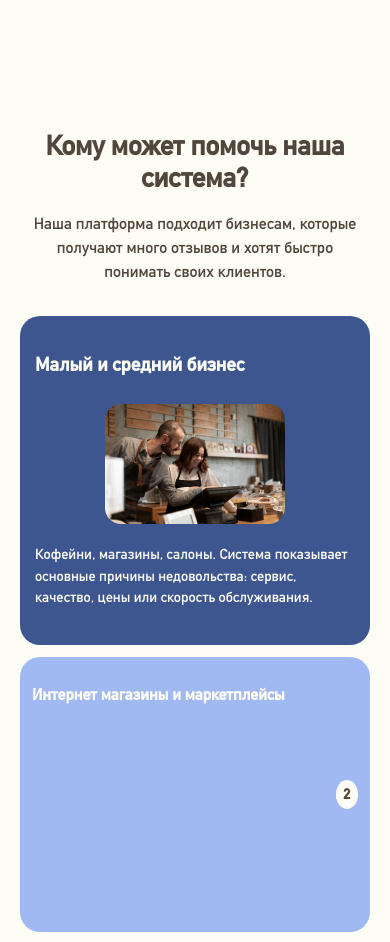
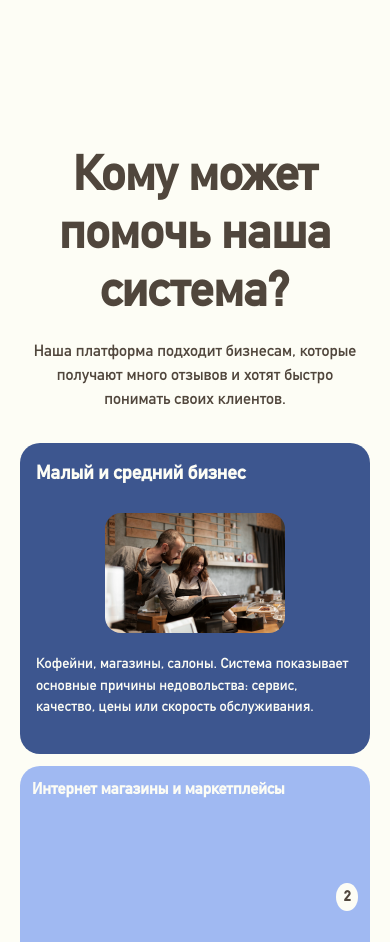
Before and after one commit to HasanovTimur9/review-analysis, a React (Vite) app in the folder frontend/frontend-review-analysis/: page / in a window 390 px wide. Shown: the part 3040-3982 px from the top of the page. Built offline with nearby package versions, Linux system fonts and the light colour scheme.

Commit message:
починен аккордеон

```diff
--- a/frontend/frontend-review-analysis/src/styles/AudiencePage.css
+++ b/frontend/frontend-review-analysis/src/styles/AudiencePage.css
@@ -1,20 +1,20 @@
 .audience-page {
     min-height: 100vh;
     background: var(--color-white);
-    padding: 10px 0;
+    padding: 0.6rem 0;
 }
 
 .audience-page .container {
-    max-width: 1400px;
+    max-width: 88rem;
     margin: 0 auto;
-    padding: 0 20px;
+    padding: 0 1.25rem;
 }
 
-.section-title {
+.audience-page .section-title {
     font-size: 3rem;
     text-align: center;
     color: var(--color-brown);
-    margin-bottom: 20px;
+    margin-bottom: 1rem;
     font-weight: 700;
 }
 
@@ -22,9 +22,9 @@
     font-size: 1.5rem;
     text-align: center;
     color: var(--color-brown);
-    margin-bottom: 80px;
+    margin-bottom: 5rem;
     line-height: 1.6;
-    max-width: 800px;
+    max-width: 50rem;
     margin-left: auto;
     margin-right: auto;
 }
@@ -32,15 +32,15 @@
 /* Горизонтальный аккордеон */
 .horizontal-accordion {
     display: flex;
-    gap: 20px;
+    gap: 1.25rem;
     align-items: stretch;
-    height: 600px;
+    height: 37rem;
 }
 
 .accordion-item {
-    flex: 0 0 80px; /* Закрытое состояние */
-    border-radius: 40px;
-    padding: 30px 20px;
+    flex: 0 0 5rem; /* Закрытое состояние */
+    border-radius: 2.5rem;
+    padding: 1.9rem 1.25rem;
     cursor: pointer;
     transition: all 0.5s cubic-bezier(0.4, 0, 0.2, 1);
     position: relative;
@@ -48,12 +48,12 @@
     flex-direction: column;
     justify-content: space-between;
     overflow: hidden;
-    min-height: 400px;
+    min-height: 25rem;
 }
 
 .accordion-item.active {
     flex: 1; /* Раскрытое состояние */
-    padding: 40px 30px;
+    padding: 2rem;
 }
 
 /* Цвета блоков */
@@ -75,10 +75,9 @@
 .accordion-title {
     font-size: 1.3rem;
     font-weight: 700;
-    margin-bottom: 20px;
+    margin-block: 0;
     color: var(--color-white);
     writing-mode: vertical-rl;
-    transform: rotate(180deg);
     text-align: center;
     white-space: nowrap;
     display: flex;
@@ -89,9 +88,8 @@
 
 .accordion-item.active .accordion-title {
     writing-mode: horizontal-tb;
-    transform: none;
-    font-size: 1.8rem;
-    margin-bottom: 30px;
+    font-size: 1.6rem;
+    margin-bottom: 0.8rem;
     text-align: left;
     display: block;
     height: auto;
@@ -103,7 +101,7 @@
     display: flex;
     flex-direction: column;
     opacity: 0;
-    transform: translateY(10px);
+    transform: translateY(0.625rem);
     visibility: hidden;
 }
 
@@ -114,37 +112,40 @@
 }
 
 .accordion-image-container {
-    flex: 1;
     display: flex;
+    justify-content: center;
     align-items: center;
-    justify-content: center;
-    margin: 20px 0;
-    padding: 0 20px;
+    width: auto;
+    height: auto;
+    margin: 0;
+    padding: 0;
 }
 
 .accordion-image {
+    width: auto;
+    height: auto;
     max-width: 100%;
-    max-height: 200px;
-    border-radius: 16px;
-    object-fit: cover;
+    max-height: 100%;
+    border-radius: 1rem;
+    object-fit: contain;
 }
 
 .accordion-description {
     font-size: 1.1rem;
     line-height: 1.6;
-    text-align: center;
+    text-align: left;
     color: var(--color-white);
-    margin-top: 20px;
+    margin-top: 0.8rem;
 }
 
 /* Номер блока в кружочке */
 .accordion-number {
     position: absolute;
-    bottom: 20px;
+    bottom: 1.25rem;
     left: 50%;
     transform: translateX(-50%);
-    width: 40px;
-    height: 40px;
+    width: 2.5rem;
+    height: 2.5rem;
     border-radius: 50%;
     background: var(--color-white);
     display: flex;
@@ -155,7 +156,7 @@
     color: var(--color-brown);
     transition: all 0.3s ease;
     line-height: 1;
-    padding-top: 4px;
+    padding-top: 0.25rem;
 
 }
 
@@ -168,29 +169,29 @@
 @media (max-width: 1024px) {
     .section-title {
         font-size: 2.5rem;
-        margin-bottom: 15px;
+        margin-bottom: 1rem;
     }
 
     .section-subtitle {
         font-size: 1.3rem;
-        margin-bottom: 60px;
-        max-width: 700px;
+        margin-bottom: 3.75rem;
+        max-width: 44rem;
     }
 
     .horizontal-accordion {
-        height: 500px;
-        gap: 15px;
+        height: 31rem;
+        gap: 1rem;
     }
 
     .accordion-item {
-        flex: 0 0 70px;
-        border-radius: 35px;
-        padding: 25px 15px;
-        min-height: 350px;
+        flex: 0 0 4.3rem;
+        border-radius: 2.2rem;
+        padding: 1.5rem 1rem;
+        min-height: 22rem;
     }
 
     .accordion-item.active {
-        padding: 35px 25px;
+        padding: 2.2rem 1.5rem;
     }
 
     .accordion-title {
@@ -199,11 +200,11 @@
 
     .accordion-item.active .accordion-title {
         font-size: 1.6rem;
-        margin-bottom: 25px;
+        margin-bottom: 1.5rem;
     }
 
     .accordion-image {
-        max-height: 180px;
+        max-height: 11.25rem;
     }
 
     .accordion-description {
@@ -211,47 +212,47 @@
     }
 
     .accordion-number {
-        width: 35px;
-        height: 35px;
+        width: 2.2rem;
+        height: 2.2rem;
         font-size: 1.1rem;
-        bottom: 15px;
+        bottom: 1rem;
     }
 }
 
 /* Большие мобильные (481px - 767px) */
 @media (max-width: 767px) {
     .audience-page {
-        padding: 5px 0;
+        padding: 0.3rem 0;
     }
 
     .container {
-        padding: 0 15px;
+        padding: 0 1rem;
     }
 
     .section-title {
         font-size: 2rem;
-        margin-bottom: 10px;
+        margin-bottom: 0.625rem;
     }
 
     .section-subtitle {
         font-size: 1.1rem;
-        margin-bottom: 40px;
+        margin-bottom: 2.5rem;
         max-width: 100%;
-        padding: 0 10px;
+        padding: 0 0.625rem;
     }
 
     .horizontal-accordion {
         height: auto;
         flex-direction: column;
-        gap: 15px;
+        gap: 1rem;
     }
 
     .accordion-item {
         flex: 1;
-        min-height: 80px;
+        min-height: 5rem;
         height: auto;
-        padding: 20px 15px;
-        border-radius: 25px;
+        padding: 1.25rem 1rem;
+        border-radius: 1.5rem;
         flex-direction: row;
         align-items: center;
         justify-content: space-between;
@@ -259,10 +260,10 @@
 
     .accordion-item.active {
         flex: 1;
-        min-height: 300px;
+        min-height: 19rem;
         flex-direction: column;
         align-items: flex-start;
-        padding: 25px 20px;
+        padding: 1.5rem 1.25rem;
     }
 
     .accordion-content {
@@ -283,7 +284,7 @@
 
     .accordion-item.active .accordion-title {
         font-size: 1.4rem;
-        margin-bottom: 20px;
+        margin-bottom: 1.25rem;
         text-align: left;
     }
 
@@ -292,17 +293,17 @@
     }
 
     .accordion-image-container {
-        margin: 15px 0;
-        padding: 0 10px;
+        margin: 1rem 0;
+        padding: 0 0.625rem;
     }
 
     .accordion-image {
-        max-height: 150px;
+        max-height: 9.4rem;
     }
 
     .accordion-description {
         font-size: 0.95rem;
-        margin-top: 15px;
+        margin-top: 1rem;
         text-align: left;
     }
 
@@ -311,10 +312,10 @@
         bottom: auto;
         left: auto;
         transform: none;
-        width: 30px;
-        height: 30px;
+        width: 1.9rem;
+        height: 1.9rem;
         font-size: 1rem;
-        margin-left: 10px;
+        margin-left: 0.625rem;
     }
 
     .accordion-item.active .accordion-number {
@@ -330,23 +331,23 @@
 
     .section-subtitle {
         font-size: 1rem;
-        margin-bottom: 30px;
+        margin-bottom: 1.9rem;
         line-height: 1.5;
     }
 
     .horizontal-accordion {
-        gap: 12px;
+        gap: 0.75rem;
     }
 
     .accordion-item {
-        min-height: 70px;
-        padding: 15px 12px;
-        border-radius: 20px;
+        min-height: 4.375rem;
+        padding: 1rem 0.75rem;
+        border-radius: 1.25rem;
     }
 
     .accordion-item.active {
-        min-height: 250px;
-        padding: 20px 15px;
+        min-height: 15.625rem;
+        padding: 1.25rem 1rem;
     }
 
     .accordion-title {
@@ -355,26 +356,26 @@
 
     .accordion-item.active .accordion-title {
         font-size: 1.2rem;
-        margin-bottom: 15px;
+        margin-bottom: 1rem;
     }
 
     .accordion-image-container {
-        margin: 10px 0;
+        margin: 0.625rem 0;
     }
 
     .accordion-image {
-        max-height: 120px;
+        max-height: 7.5rem;
     }
 
     .accordion-description {
         font-size: 0.9rem;
         line-height: 1.5;
-        margin-top: 12px;
+        margin-top: 0.75rem;
     }
 
     .accordion-number {
-        width: 25px;
-        height: 25px;
+        width: 1.5rem;
+        height: 1.5rem;
         font-size: 0.9rem;
     }
 }
@@ -382,7 +383,7 @@
 /* Очень маленькие экраны (до 320px) */
 @media (max-width: 320px) {
     .container {
-        padding: 0 10px;
+        padding: 0 0.625rem;
     }
 
     .section-title {
@@ -391,16 +392,16 @@
 
     .section-subtitle {
         font-size: 0.9rem;
-        margin-bottom: 25px;
+        margin-bottom: 1.5rem;
     }
 
     .accordion-item {
-        padding: 12px 10px;
-        border-radius: 18px;
+        padding: 0.75rem 0.625rem;
+        border-radius: 1rem;
     }
 
     .accordion-item.active {
-        padding: 18px 12px;
+        padding: 1rem 0.75rem;
     }
 
     .accordion-title {
@@ -412,7 +413,7 @@
     }
 
     .accordion-image {
-        max-height: 100px;
+        max-height: 6.25rem;
     }
 
     .accordion-description {
@@ -423,15 +424,15 @@
 /* Landscape ориентация на мобильных */
 @media (max-height: 500px) and (orientation: landscape) {
     .horizontal-accordion {
-        height: 350px;
+        height: 22rem;
     }
 
     .accordion-item {
-        min-height: 300px;
+        min-height: 19rem;
     }
 
     .accordion-image {
-        max-height: 120px;
+        max-height: 7.5rem;
     }
 }
 
```
